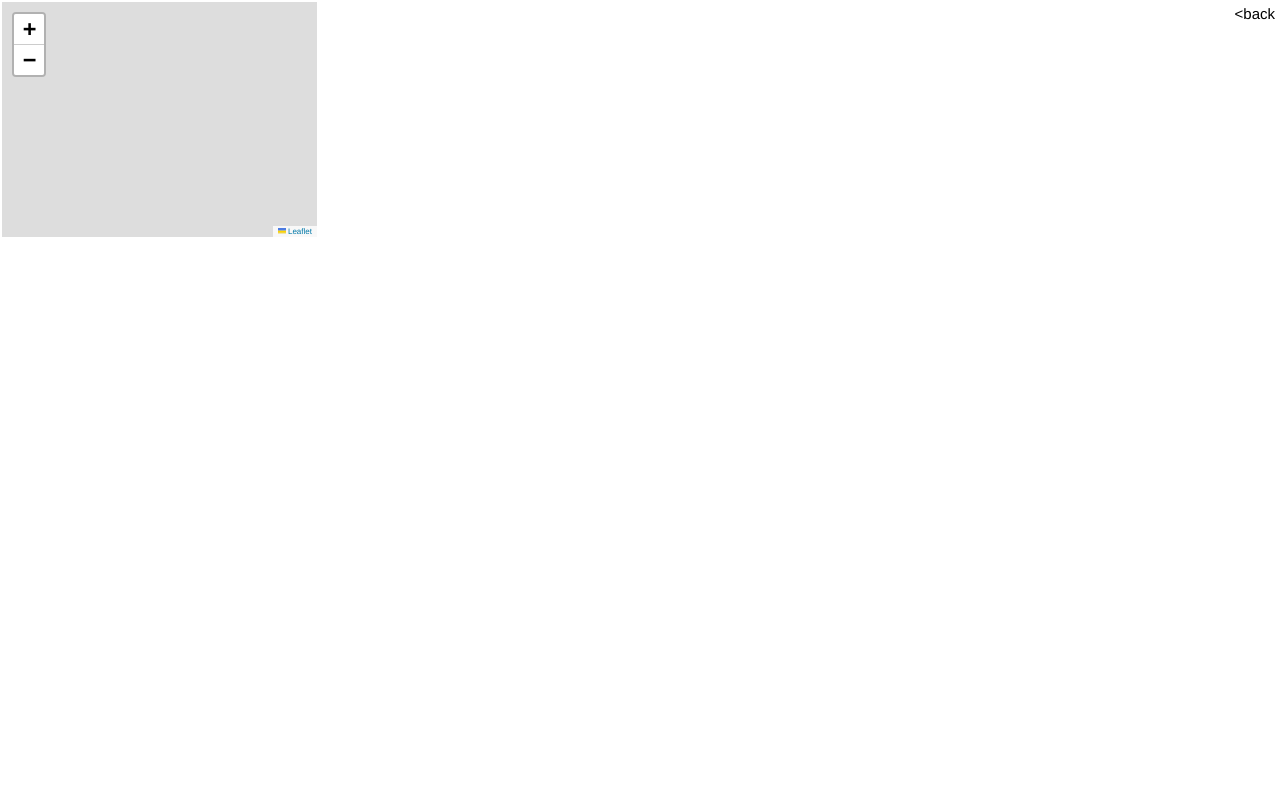
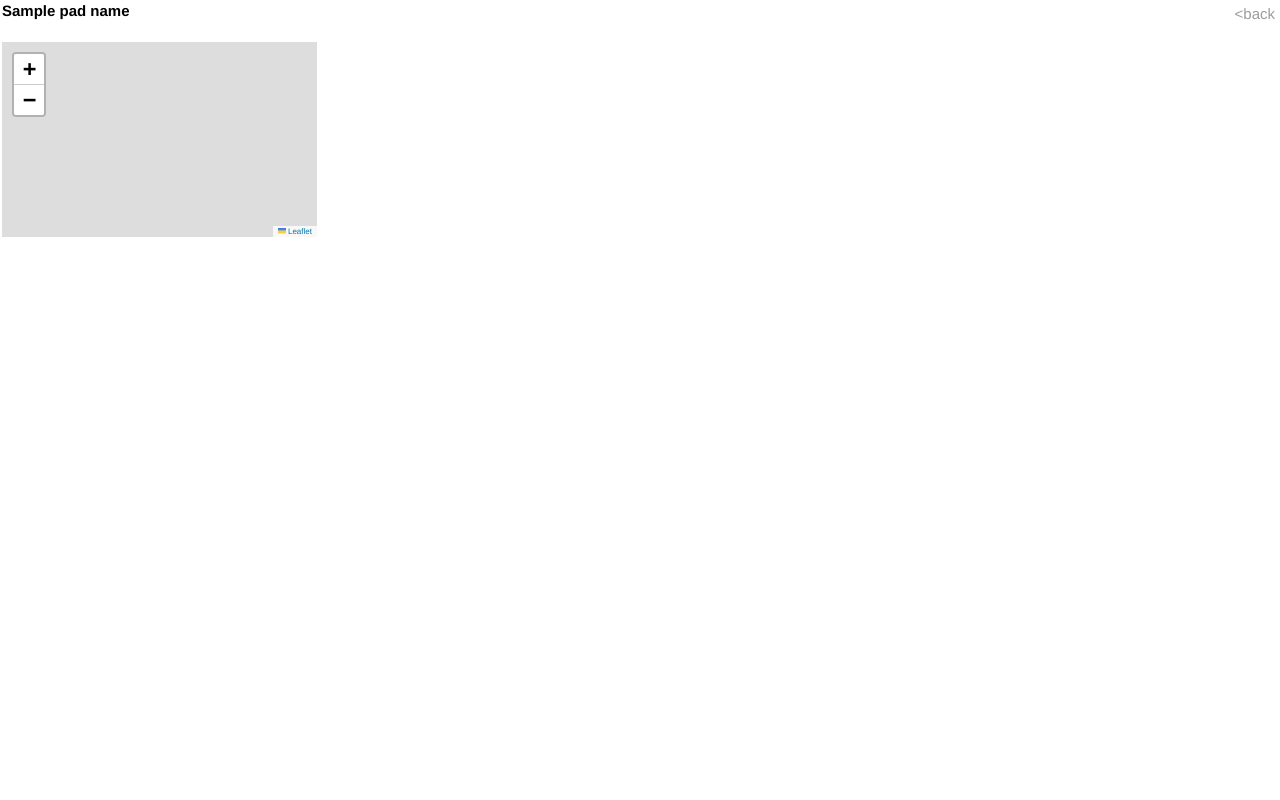
Before and after one commit to russwinch/rocket_launches, a Python web app: template launches/templates/map.html in a window 1280 px wide. Run offline with Jinja, Linux system fonts and the light colour scheme; the template is opened without the code that fills it: most values are stand-ins (such as "Sample title", 1, 10 or a date in 2020); some libraries are stand-ins or nearby versions.

Commit message:
Map variables sent through context. Improve styling on map and launch pages.

```diff
--- a/launches/api_request.py
+++ b/launches/api_request.py
@@ -8,7 +8,7 @@ import requests
 import time
 
 
-def request_launches(total=5):
+def request_launches(total=8):
     url = f"https://launchlibrary.net/1.4/launch?mode=verbose&next={total}"
     try:
         data = requests.get(url, timeout=5)
@@ -68,6 +68,7 @@ class Launch(object):
         self.context['t0_timestamp'] = launch_timestamp
         self.context['t0_local'] = time.strftime("%a %d %b %y %H:%M %Z (local)",
                                                  local_launch_time)
+        self.context['t0_month'] = time.strftime("%b", local_launch_time)
 
         image = data['rocket']['imageURL']
         if 'placeholder' in image:
--- a/launches/static/style.css
+++ b/launches/static/style.css
@@ -1,6 +1,5 @@
 body {
-    width: 315px;
-    height: 235px;
+    width: 310px;
     margin: 2px;
     font-family: Gotham, "Helvetica Neue", Helvetica, Arial, sans-serif;
 }
@@ -10,6 +9,18 @@ h1 {
     font-weight: bold;
     margin-top: 5px;
     margin-bottom: 0px;
+}
+
+#map-title {
+    font-size: 15px;
+    font-weight: bold;
+    width: 250px;
+    height: 40px;
+}
+
+#mapid {
+    height: 195px;
+    width: 315px;
 }
 
 #missions a {
@@ -33,12 +44,7 @@ h1 {
     font-size: 15px;
 }
 
-#nav a {
-    font-size: 15px;
-    color: #9C9C9C;
-}
-
-#back {
+#nav {
     position: absolute;
     right: 0px;
     top: 0px;
@@ -47,14 +53,18 @@ h1 {
     padding: 5px;
 }
 
-#back a {
+#nav a {
     font-size: 15px;
-    color: black;
+    color: #9C9C9C;
     text-decoration: none;
 }
 
 #location {
     font-size: 15px;
+}
+
+#location a {
+    color: black;
 }
 
 .T0 {
@@ -70,16 +80,20 @@ h1 {
 }
 
 #rocket-img {
-    float: right;
-    width:40%;
 }
 
 #rocket-img img {
+    float: right;
+    height: 185px;
+    width: 110px;
+    object-fit: cover;
+}
+
+#lower {
+    width: 300px;
 }
 
 #map-box {
-    float:left;
-    width:60%;
 }
 
 .leaflet-control-attribution {
--- a/launches/static/urlparams.js
+++ /dev/null
@@ -1,6 +0,0 @@
-function getUrlParameter(name) {
-    name = name.replace(/[\[]/, '\\[').replace(/[\]]/, '\\]');
-    var regex = new RegExp('[\\?&]' + name + '=([^&#]*)');
-    var results = regex.exec(location.search);
-    return results === null ? '' : decodeURIComponent(results[1].replace(/\+/g, ' '));
-};
--- a/launches/templates/map.html
+++ b/launches/templates/map.html
@@ -7,12 +7,12 @@
         <script src="https://unpkg.com/leaflet@1.3.3/dist/leaflet.js"
             integrity="sha512-tAGcCfR4Sc5ZP5ZoVz0quoZDYX5aCtEm/eu1KhSLj2c9eFrylXZknQYmxUssFaVJKvvc0dJQixhGjG2yXWiV9Q=="
             crossorigin=""> </script>
-        <script type=text/javascript src={{ url_for('static', filename='urlparams.js') }}></script>
     </head>
     <body>
-        <div style="height: 100%;" id="mapid"></div>
+        <div id="map-title">{{ pad_name }}</div>
+        <div id="mapid"></div>
         <script>
-            var mymap = L.map('mapid').setView([{{ latitude }}, {{ longitude }}], 6);
+            var mymap = L.map('mapid').setView([{{ latitude }}, {{ longitude }}], 5);
             L.tileLayer('https://api.tiles.mapbox.com/v4/{id}/{z}/{x}/{y}.png?access_token=pk.eyJ1IjoibWFwYm94IiwiYSI6ImNpejY4NXVycTA2emYycXBndHRqcmZ3N3gifQ.rJcFIG214AriISLbB6B5aw', {
             maxZoom: 18,
             attribution: 'Map data &copy; <a href="https://www.openstreetmap.org/">OpenStreetMap</a> contributors, ' +
@@ -21,8 +21,8 @@
             id: 'mapbox.streets'
             }).addTo(mymap);
 
-var marker = L.marker([{{ latitude }}, {{ longitude }}]).addTo(mymap)
+            var marker = L.marker([{{ latitude }}, {{ longitude }}]).addTo(mymap)
         </script>
-        <div id="back"><a href="/launch/{{ key }}">&lt;back</a></div>
+        <div id="nav"><a href="/launch/{{ key }}">&lt;back</a></div>
     </body>
 </html>
```
Also changed, not shown: launches/templates/launch.html (+9 -11 lines).
